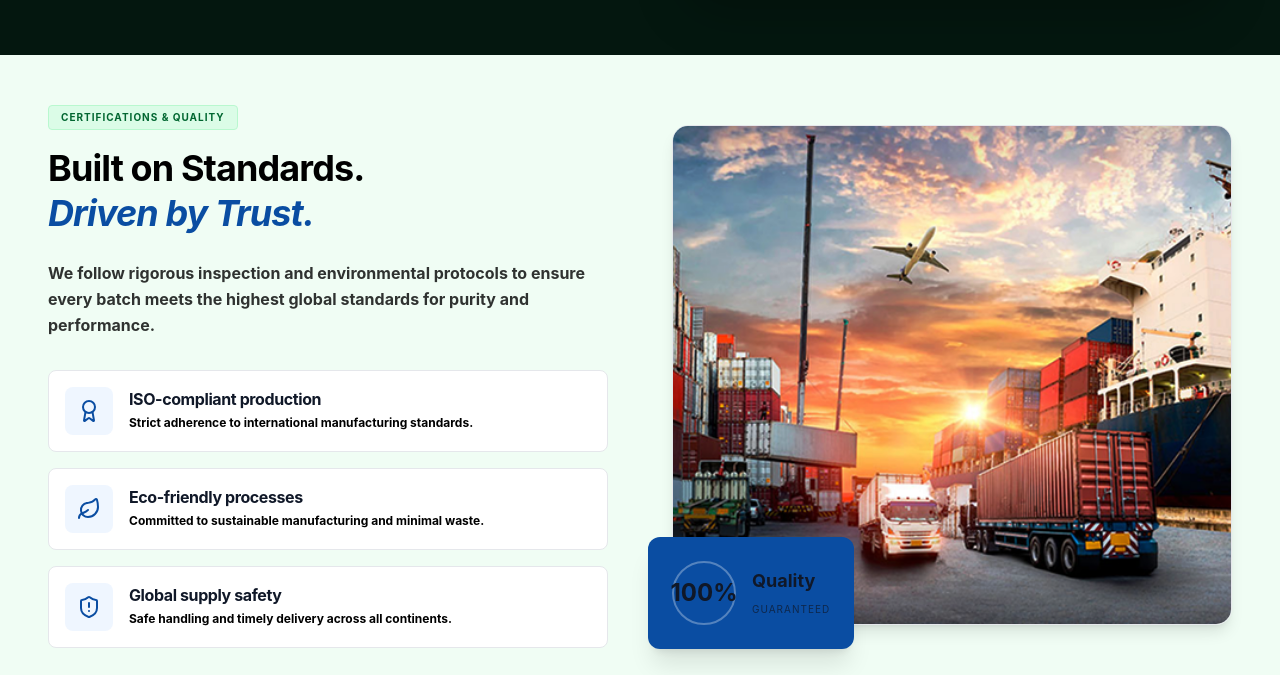
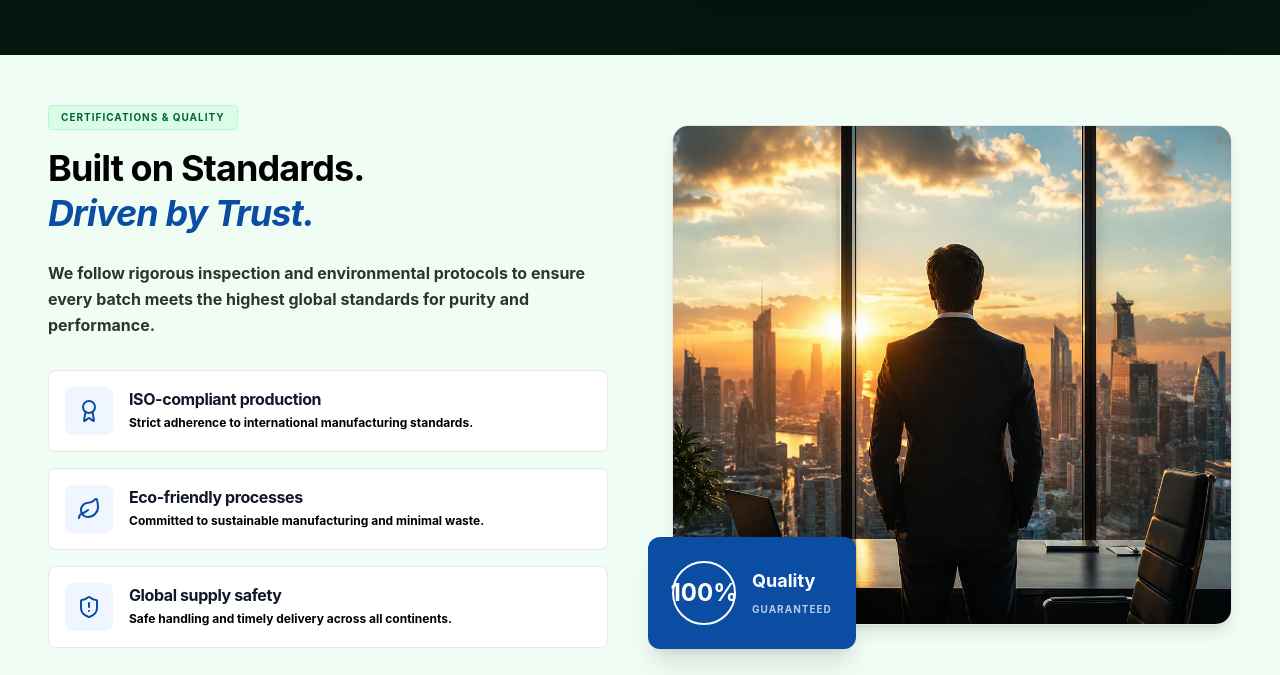
Before and after one commit to digitalsolution360web/kiran-global, a Next.js app: page / in a window 1280 px wide. Shown: the part 7811-8486 px from the top of the page. Built offline with nearby package versions, Linux system fonts and the light colour scheme.

Commit message:
new updated

```diff
--- a/app/components/CertificationsSection.tsx
+++ b/app/components/CertificationsSection.tsx
@@ -72,18 +72,18 @@ const CertificationsSection = () => {
             className="relative"
           >
             <div className="relative h-[500px] w-full rounded-2xl overflow-hidden border border-gray-200 shadow-lg">
-              <Image src="/home16.png" alt="Standards" fill className="object-cover" />
+              <Image src="/Founder-Visionary.webp" alt="Standards" fill className="object-cover" />
               <div className="absolute inset-0 bg-dark/20 mix-blend-overlay" />
             </div>
             {/* Quality Badge */}
             <div className="absolute -bottom-6 -left-6 bg-primary p-6 rounded-xl shadow-xl hidden lg:block">
               <div className="flex items-center gap-4">
-                <div className="w-16 h-16 rounded-full border-2 border-white/30 flex items-center justify-center">
-                  <span className="text-2xl font-bold">100%</span>
+                <div className="w-16 h-16 rounded-full border-2 border-white flex items-center justify-center">
+                  <span className="text-2xl font-bold text-white">100%</span>
                 </div>
                 <div>
-                  <span className="block text-lg font-bold">Quality</span>
-                  <span className="text-[10px] uppercase tracking-widest opacity-70">Guaranteed</span>
+                  <span className="block text-lg text-white font-bold">Quality</span>
+                  <span className="text-[10px] text-lg uppercase text-white font-bold tracking-widest opacity-70">Guaranteed</span>
                 </div>
               </div>
             </div>
```
